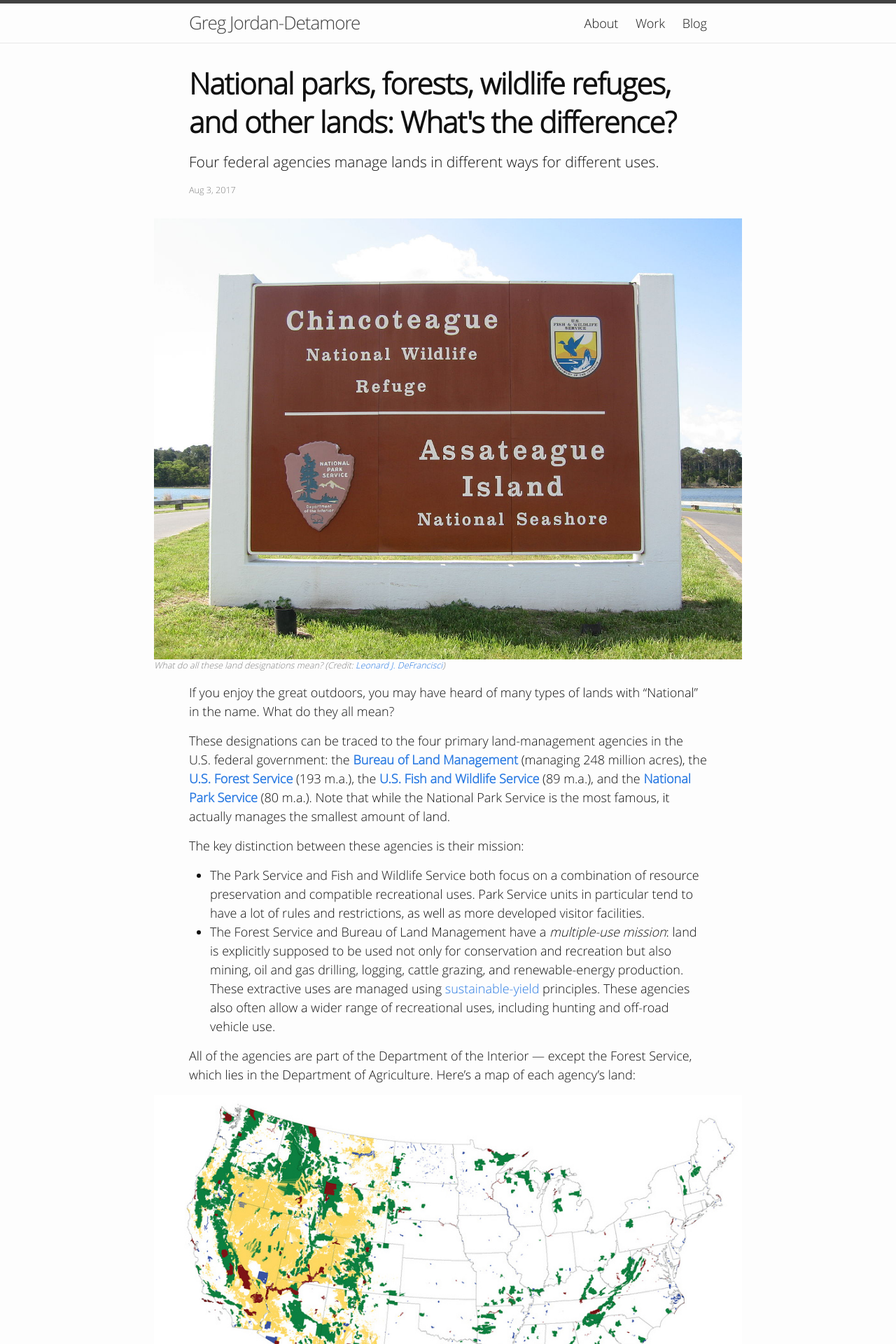
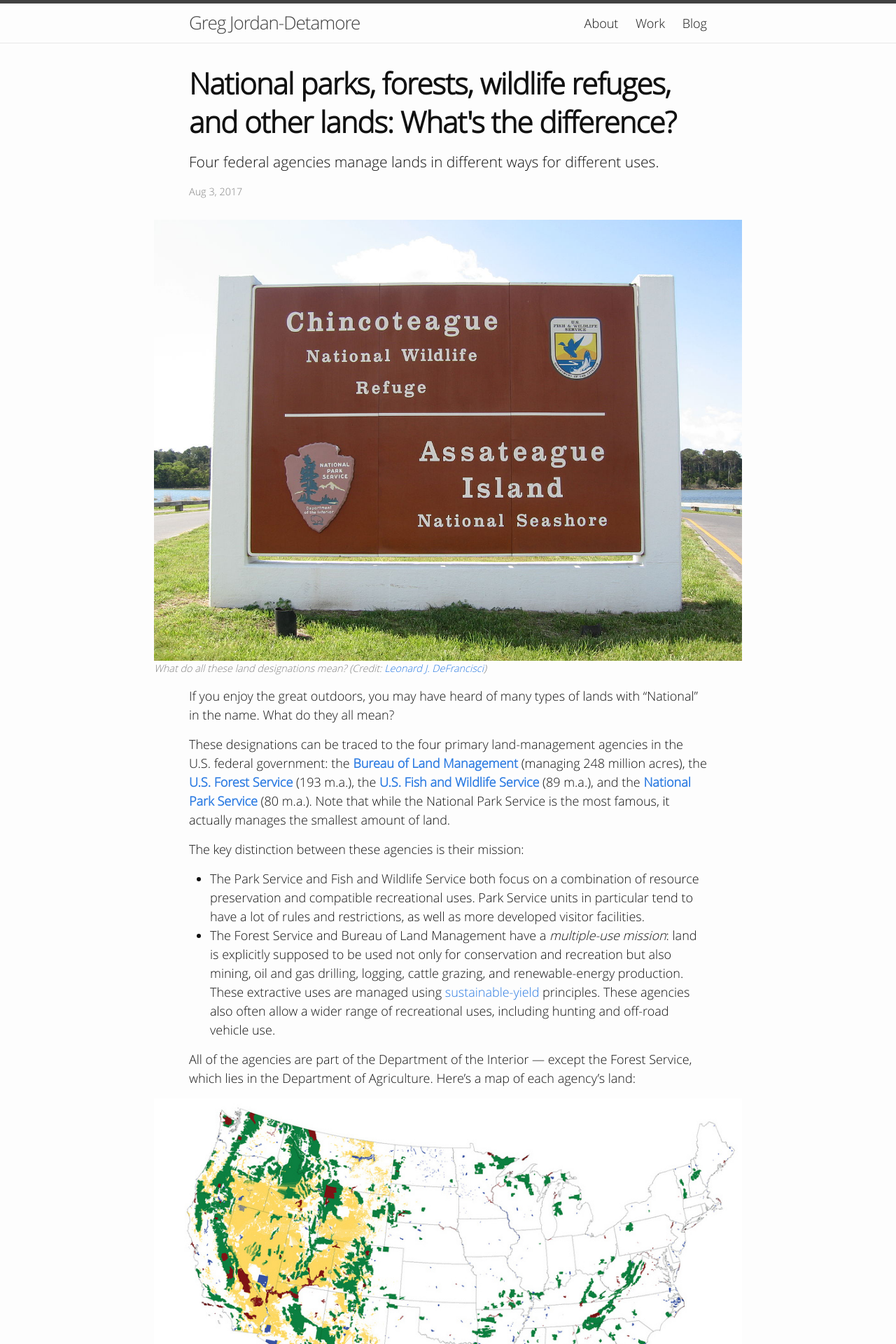
Before and after one commit to gregjd/gregjd.github.io, a Jekyll site: the page built from _posts/2017-08-03-types-of-federal-lands.md, in a window 1280 px wide. Shown: the top 1920 px of the page at 70% size. Built offline with Jekyll 4.4.1, drawn with Linux system fonts in a browser that asks for light colours; comment, search, counter and statistics services are not loaded.

Commit message:
Revert "Further decrease small-text size"
This reverts commit 6df43ac5ca32999695c4966a9fb6efd541526a69.

```diff
--- a/css/main.scss
+++ b/css/main.scss
@@ -22,7 +22,7 @@
 // Our variables
 $base-font-family: "open_sanslight", Helvetica, Arial, sans-serif;
 $base-font-size:   18px;
-$small-font-size:  $base-font-size * 0.7;
+$small-font-size:  $base-font-size * 0.8;
 $base-line-height: 1.5;
 
 $spacing-unit:     30px;
```
